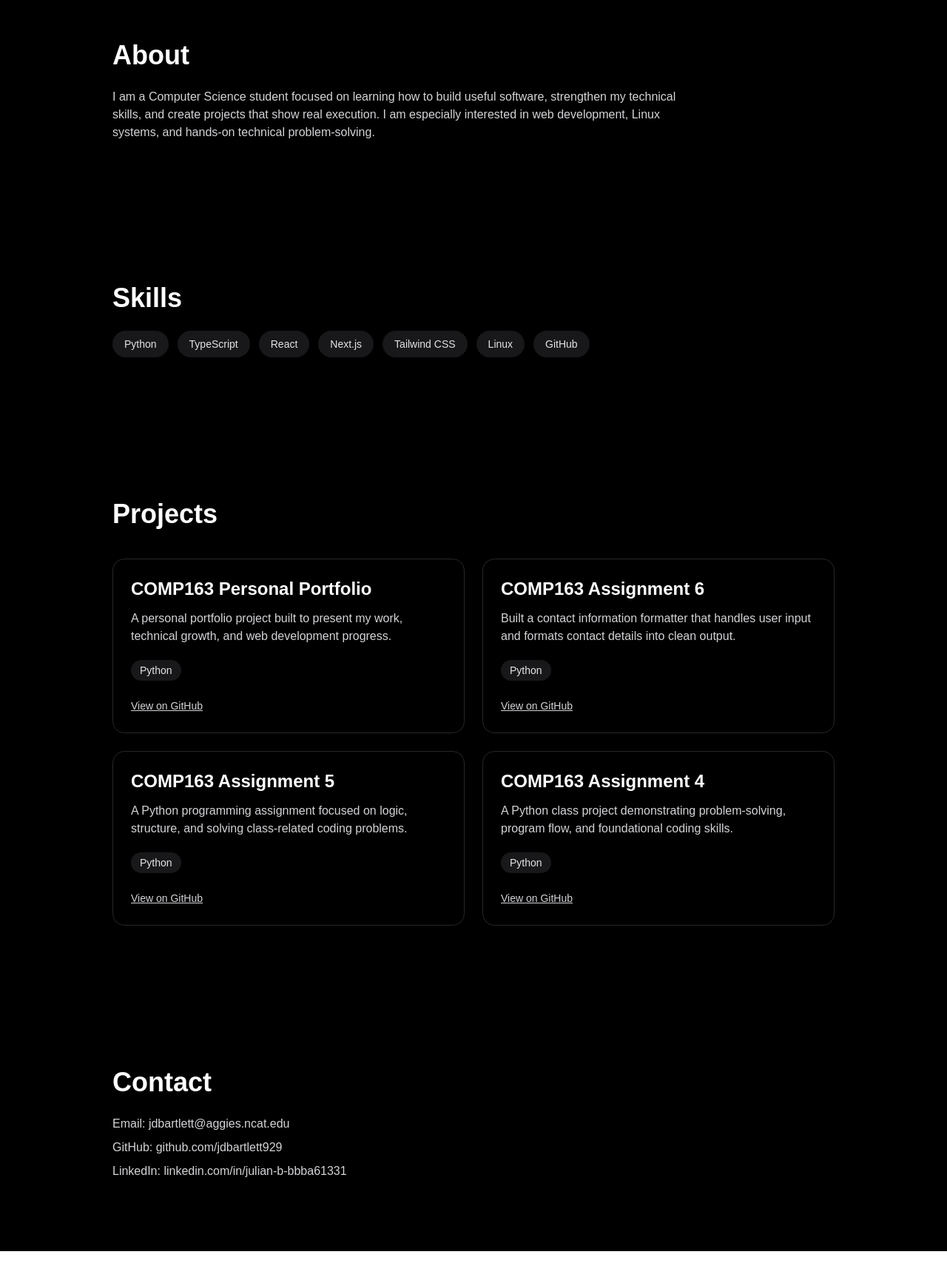
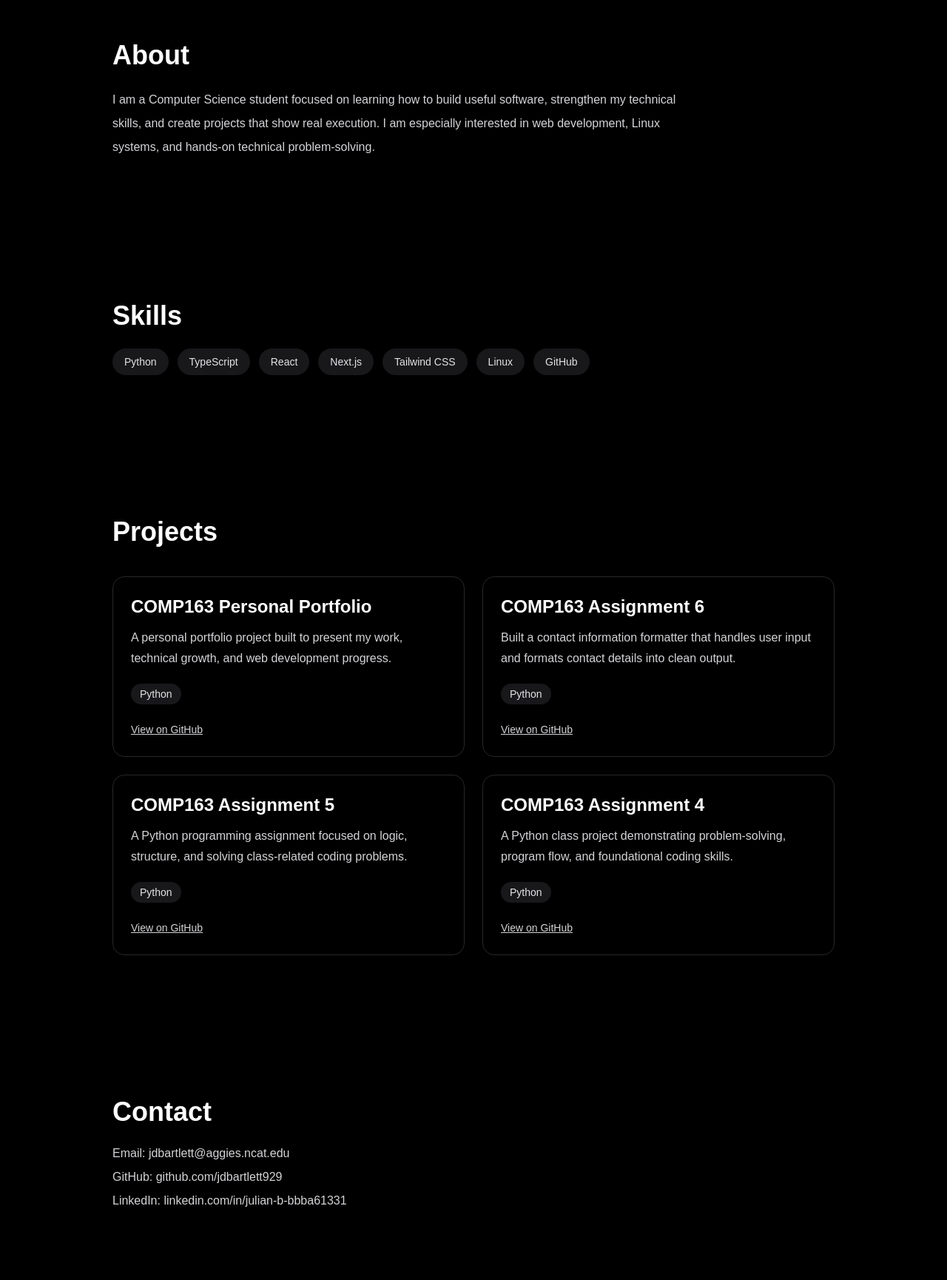
Before and after one commit to jdbartlett929/julian-portfolio, a Next.js app: page / in a window 1280 px wide. Shown: the part 912-2642 px from the top of the page at 74% size. Before the commit the page ends 2603 px from the top, so only its background shows below. Built offline with nearby package versions, Linux system fonts and the light colour scheme.

Commit message:
polish portfolio page

```diff
--- a/app/page.tsx
+++ b/app/page.tsx
@@ -31,10 +31,21 @@ const projects = [
   },
 ];
 
+const skills = [
+  "Python",
+  "TypeScript",
+  "React",
+  "Next.js",
+  "Tailwind CSS",
+  "Linux",
+  "GitHub",
+];
+
 export default function Home() {
   return (
     <main className="min-h-screen bg-black text-white">
       <Navbar />
+
       <section className="mx-auto flex min-h-screen max-w-5xl flex-col justify-center px-6">
         <p className="mb-4 text-sm uppercase tracking-[0.2em] text-zinc-400">
           Portfolio
@@ -44,7 +55,7 @@ export default function Home() {
           Julian Bartlett
         </h1>
 
-        <p className="mt-6 max-w-2xl text-lg text-zinc-300 md:text-xl">
+        <p className="mt-6 max-w-2xl text-lg leading-8 text-zinc-300 md:text-xl">
           Computer Science student building practical projects in web
           development, Linux, and technical problem-solving.
         </p>
@@ -88,7 +99,7 @@ export default function Home() {
 
       <section id="about" className="mx-auto max-w-5xl px-6 py-24">
         <h2 className="text-3xl font-semibold md:text-4xl">About</h2>
-        <p className="mt-6 max-w-3xl text-zinc-300">
+        <p className="mt-6 max-w-3xl leading-8 text-zinc-300">
           I am a Computer Science student focused on learning how to build
           useful software, strengthen my technical skills, and create projects
           that show real execution. I am especially interested in web
@@ -96,10 +107,10 @@ export default function Home() {
         </p>
       </section>
 
-      <section className="mx-auto max-w-5xl px-6 py-24">
+      <section id="skills" className="mx-auto max-w-5xl px-6 py-24">
         <h2 className="text-3xl font-semibold md:text-4xl">Skills</h2>
         <div className="mt-6 flex flex-wrap gap-3">
-          {["Python", "TypeScript", "React", "Next.js", "Tailwind CSS", "Linux", "GitHub"].map((skill) => (
+          {skills.map((skill) => (
             <span
               key={skill}
               className="rounded-full bg-zinc-900 px-4 py-2 text-sm text-zinc-200"
@@ -120,7 +131,9 @@ export default function Home() {
               className="rounded-2xl border border-zinc-800 p-6 transition hover:-translate-y-1"
             >
               <h3 className="text-2xl font-semibold">{project.title}</h3>
-              <p className="mt-3 text-zinc-300">{project.description}</p>
+              <p className="mt-3 leading-7 text-zinc-300">
+                {project.description}
+              </p>
 
               <div className="mt-5 flex flex-wrap gap-2">
                 {project.tech.map((item) => (
@@ -148,15 +161,11 @@ export default function Home() {
 
       <section id="contact" className="mx-auto max-w-5xl px-6 py-24">
         <h2 className="text-3xl font-semibold md:text-4xl">Contact</h2>
-        <p className="mt-6 text-zinc-300">
-          Email: jdbartlett@aggies.ncat.edu
-        </p>
-        <p className="mt-2 text-zinc-300">
-          GitHub: github.com/jdbartlett929
-        </p>
-        <p className="mt-2 text-zinc-300">
-          LinkedIn: linkedin.com/in/julian-b-bbba61331
-        </p>
+        <div className="mt-6 space-y-2 text-zinc-300">
+          <p>Email: jdbartlett@aggies.ncat.edu</p>
+          <p>GitHub: github.com/jdbartlett929</p>
+          <p>LinkedIn: linkedin.com/in/julian-b-bbba61331</p>
+        </div>
       </section>
     </main>
   );
```
